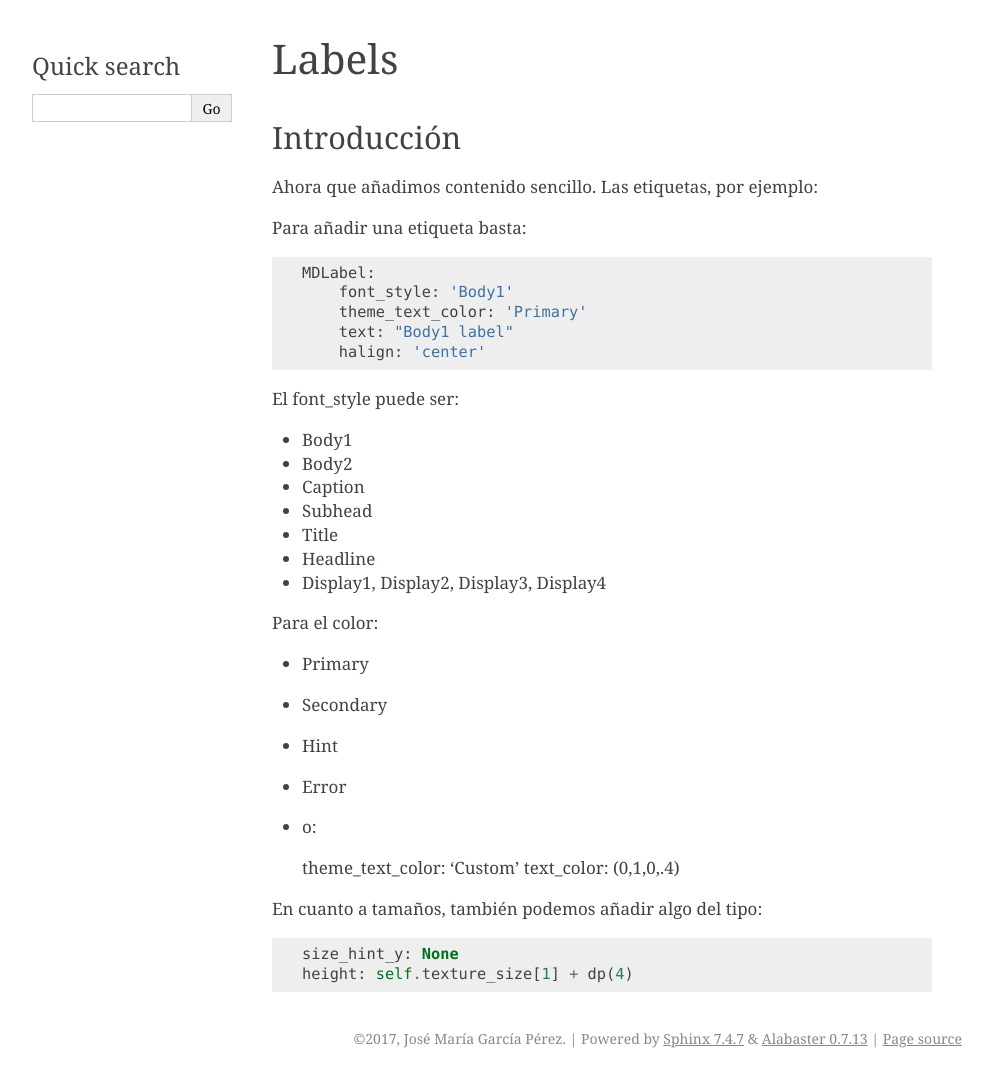
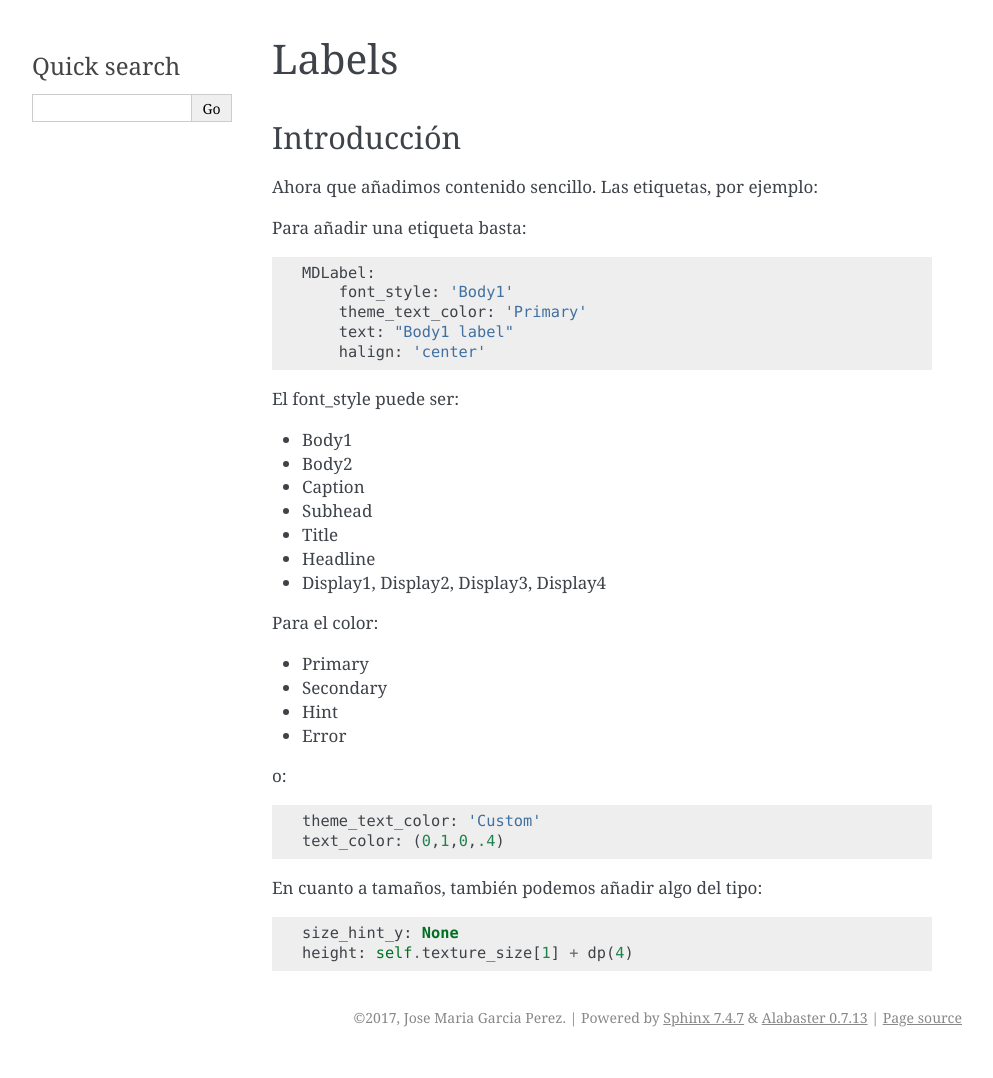
Before and after one commit to mantielero/kivy-docs, a Sphinx documentation site: the page built from source/md_labels.rst, in a window 1280 px wide. Shown: the whole page, without its empty margins (148-1141 px from the left). Built offline with Sphinx 7.4.7, drawn with Linux system fonts in a browser that asks for light colours; after the commit the page ends 1057 px from its top, so only the background shows below that.

Commit message:
Correcciones

```diff
--- a/source/conf.py
+++ b/source/conf.py
@@ -47,8 +47,8 @@ master_doc = 'index'
 
 # General information about the project.
 project = 'Kivy'
-copyright = '2017, José María García Pérez'
-author = 'José María García Pérez'
+copyright = '2017, Jose Maria Garcia Perez'
+author = 'Jose Maria Garcia Perez'
 
 # The version info for the project you're documenting, acts as replacement for
 # |version| and |release|, also used in various other places throughout the
@@ -140,7 +140,7 @@ latex_elements = {
 #  author, documentclass [howto, manual, or own class]).
 latex_documents = [
     (master_doc, 'Kivy.tex', 'Kivy Documentation',
-     'José María García Pérez', 'manual'),
+     u'Jose Maria Garcia Perez', 'manual'),
 ]
 
 
--- a/source/md_labels.rst
+++ b/source/md_labels.rst
@@ -30,7 +30,8 @@ Para el color:
 - Secondary
 - Hint
 - Error
-- o::
+
+o::
 
   theme_text_color: 'Custom'
   text_color: (0,1,0,.4)
--- a/source/md_screenmanager.rst
+++ b/source/md_screenmanager.rst
@@ -7,7 +7,7 @@ Introducción
 El objetivo es poder representar dos contenidos y mostrar uno y otro a voluntad.
 
 
-Un ejemplo sencillo (aunque lo complica un poco el hecho de usar Toolbars en lugar de botones) es:
+Un ejemplo sencillo (aunque lo complica un poco el hecho de usar Toolbars en lugar de botones) es::
 
   #!/usr/bin/env python
   # -*- coding: utf-8 -*-
```
